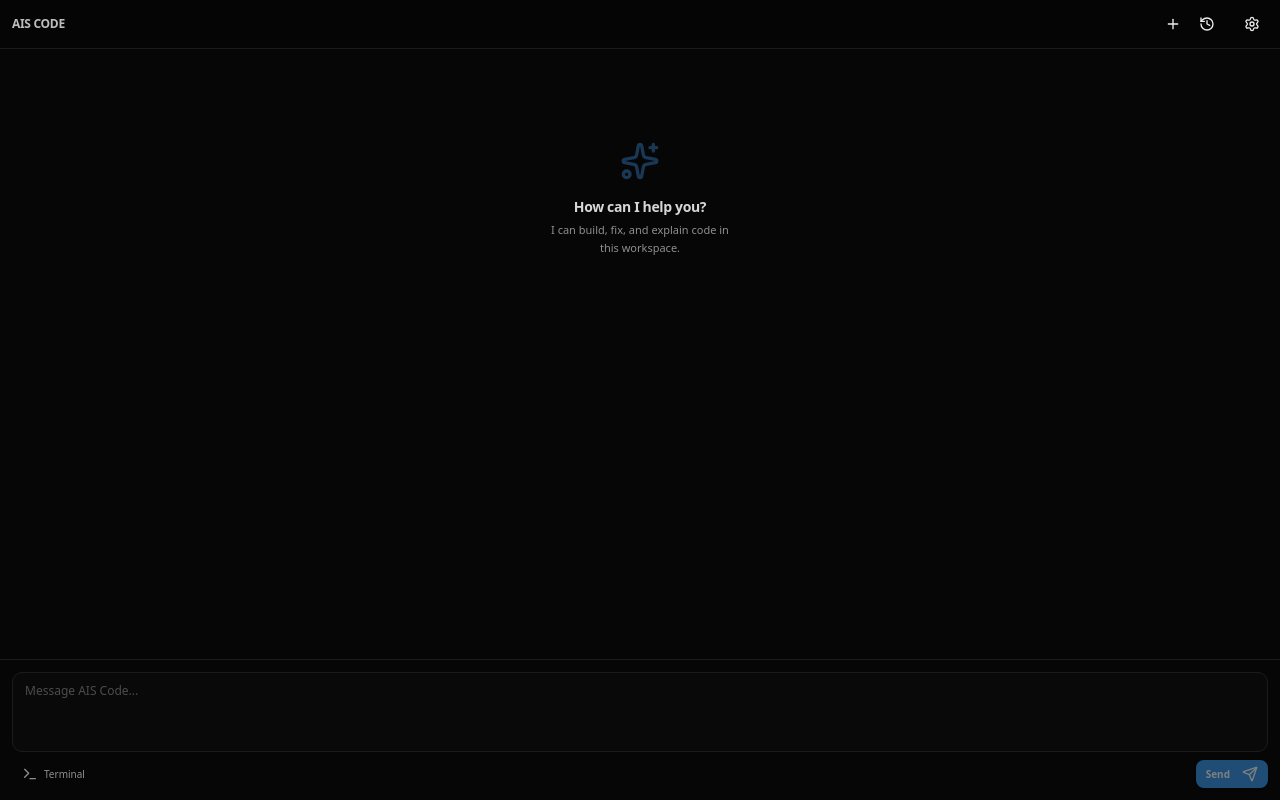
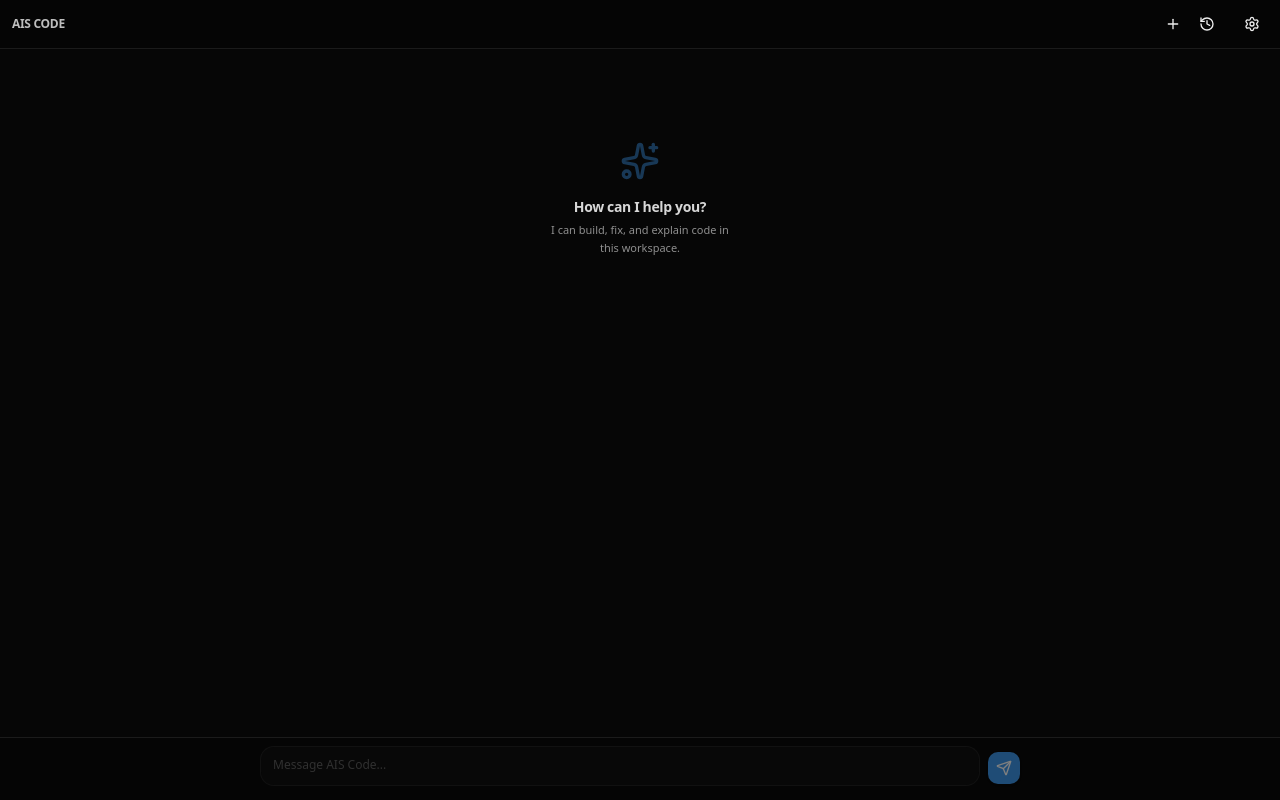
Before and after one commit to uginy/telecode, a React (Vite) app in the folder webview/: page / in a window 1280 px wide. Built offline with nearby package versions, Linux system fonts and the light colour scheme.

Commit message:
Update chat input styling and remove terminal button

```diff
--- a/webview/src/components/chat/ChatInput.tsx
+++ b/webview/src/components/chat/ChatInput.tsx
@@ -1,8 +1,9 @@
 import type React from 'react';
 import { useState } from 'react';
-import { Send, Terminal as TerminalIcon } from 'lucide-react';
+import { Send } from 'lucide-react';
 import { Button } from '@/components/ui/button';
 import { useChatStore } from '@/store/useChatStore';
+import { cn } from '@/lib/utils';
 
 interface ChatInputProps {
   onSend: (text: string) => void;
@@ -30,36 +31,27 @@ export const ChatInput: React.FC<ChatInputProps> = ({ onSend }) => {
   };
 
   return (
-    <footer className="p-3 border-t border-border bg-background">
-      <div className="relative flex flex-col gap-2">
+    <footer className="p-2 border-t border-border bg-background/95 backdrop-blur-sm">
+      <div className="flex gap-2 max-w-3xl mx-auto w-full px-1 align-center items-center">
+        <div className="relative flex-1 group">
           <textarea
             value={value}
             onChange={(e) => setValue(e.target.value)}
             onKeyDown={handleKeyDown}
             placeholder={isStreaming ? "AIS is thinking..." : "Message AIS Code..."}
             disabled={isStreaming}
-          className="w-full min-h-[80px] max-h-[300px] bg-muted/20 border border-border focus:border-primary/40 focus:bg-muted/40 rounded-lg px-3 py-2.5 text-xs focus:outline-none transition-all resize-none overflow-y-auto placeholder:text-muted-foreground/50 disabled:opacity-50"
-          rows={3}
+            className="w-full min-h-[40px] max-h-[200px] bg-muted/20 border border-border/50 focus:border-primary/40 focus:bg-muted/40 rounded-xl px-3 py-2.5 text-xs focus:outline-none transition-all resize-none overflow-y-auto placeholder:text-muted-foreground/30 disabled:opacity-50"
+            rows={1}
           />
-        <div className="flex items-center justify-between">
-          <div className="flex items-center gap-2">
-            <Button
-                variant="ghost"
-                size="sm"
-                className="h-7 px-2 text-[10px] gap-1.5 text-muted-foreground hover:text-foreground transition-colors"
-            >
-              <TerminalIcon className="w-3.5 h-3.5" />
-              Terminal
-            </Button>
         </div>
+        <div className="flex items-center h-[40px] mb-0.5">
           <Button
             size="sm"
             onClick={handleSendClick}
             disabled={isStreaming || !value.trim()}
-            className="h-7 px-3 text-[10px] font-bold rounded-md shadow-sm active:scale-95 transition-all"
+            className="h-8 w-8 p-0 font-bold rounded-lg shadow-sm active:scale-90 transition-all bg-primary hover:bg-primary/90 text-primary-foreground shrink-0"
           >
-            {isStreaming ? "Thinking" : "Send"}
-            <Send className="w-3 h-3 ml-1.5" />
+            <Send className={cn("w-4 h-4", isStreaming && "animate-pulse")} />
           </Button>
         </div>
       </div>
```
Lines whose indentation alone changed are shown as unchanged.
